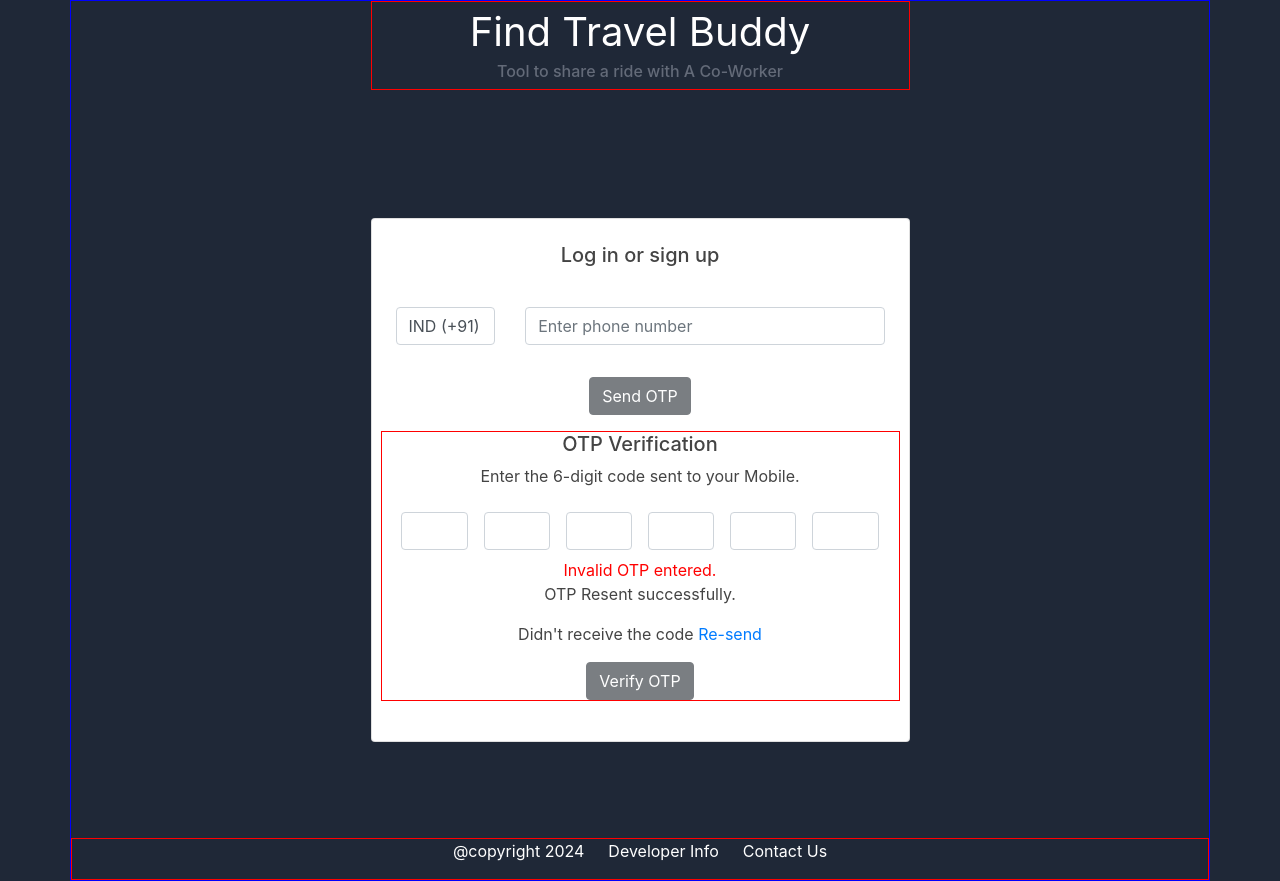
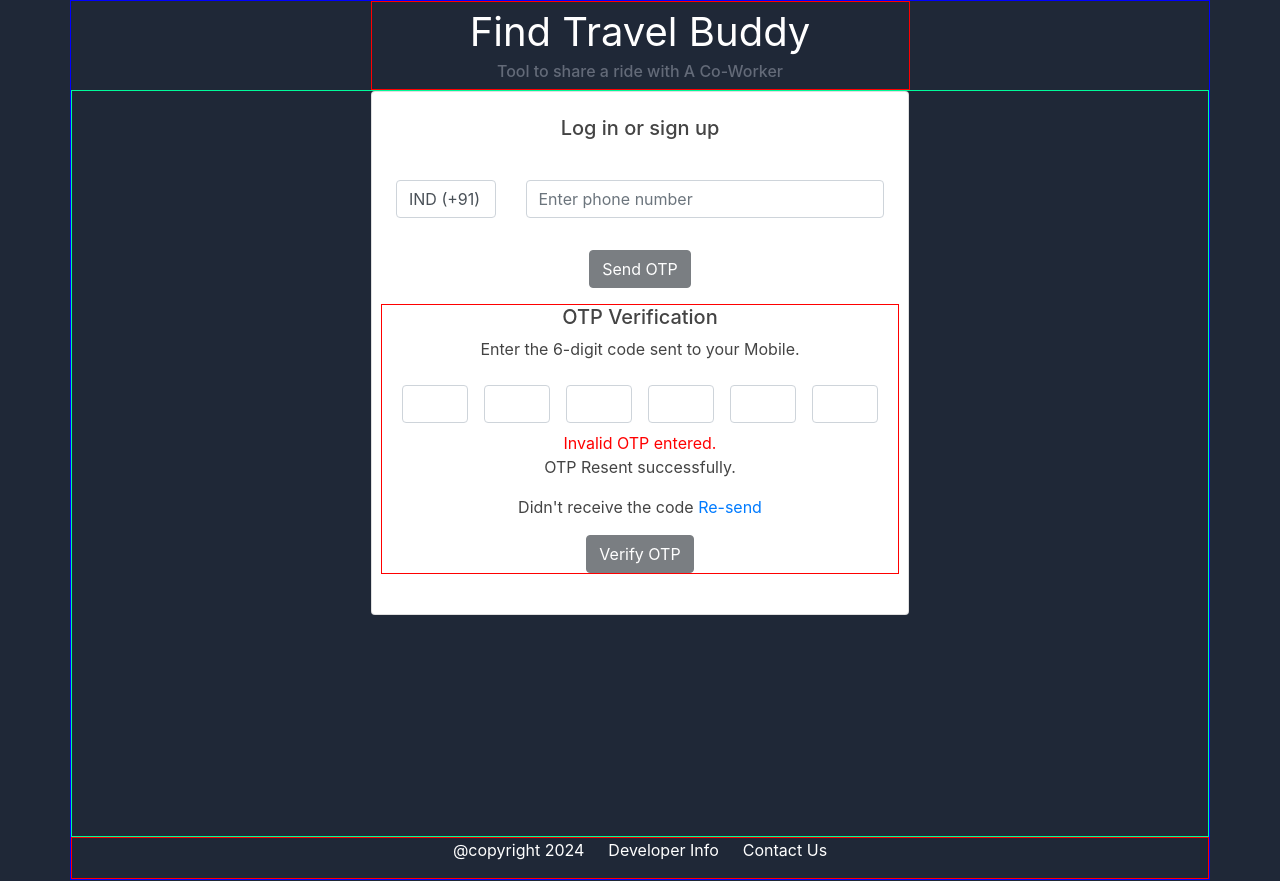
Before and after one commit to bharatchitara/find_travel_buddy, a Django app: page / in a window 1280 px wide. Run offline with Django 4.2, Linux system fonts and the light colour scheme; parts of the project's set-up code (start-up, migrations or seed data) failed here and were passed over; some libraries are stand-ins or nearby versions.

Commit message:
UI 3- landing page html and css code implementation

```diff
--- a/static/css/home.css
+++ b/static/css/home.css
@@ -1,3 +1,11 @@
+.tb_home_full_page{
+    background-color: #1f2837 ;
+    position: absolute;
+    width: 100%;
+    height: 100%;
+    left: 0;
+}
+
 .tb_home_flex_container{
     background-color: #1f2837 ;
     color: #ffffff;
@@ -5,7 +13,6 @@
 
 .tb_home_main_container{
     border: 1px solid blue;
-    /* background-color: #1f2837 ; */
 }
 
 .tb_home_header_text{
@@ -17,9 +24,8 @@
     color: #636a78;
 }
 .tb_home_number_input_card{
-    margin-top: 8em;
     color: #444444;
-    margin-bottom: 6em;
+    min-height: 20em;
 }
 
 .tb_home_mobile_input{
@@ -47,7 +53,9 @@
 }
 
 .tb_home_div_main_body{
-
+    border: 1px solid mediumspringgreen;
+    min-height: fit-content;
+    height: 46.7em;
 }
 
 .tb_home_div_main_footer{
--- a/userlogin/templates/userlogin/home.html
+++ b/userlogin/templates/userlogin/home.html
@@ -23,6 +23,7 @@
     </style>
   </head>
     <body>
+    <div class = "tb_home_full_page">
        <div class = "flex-container tb_home_flex_container">
             <div class = "container tb_home_main_container">
                 <!--header row-starts-->
@@ -102,6 +103,7 @@
                 <!--footer row-ends-->
             </div>
         </div>
+    </div>
 
         <script>
         </script>
```
